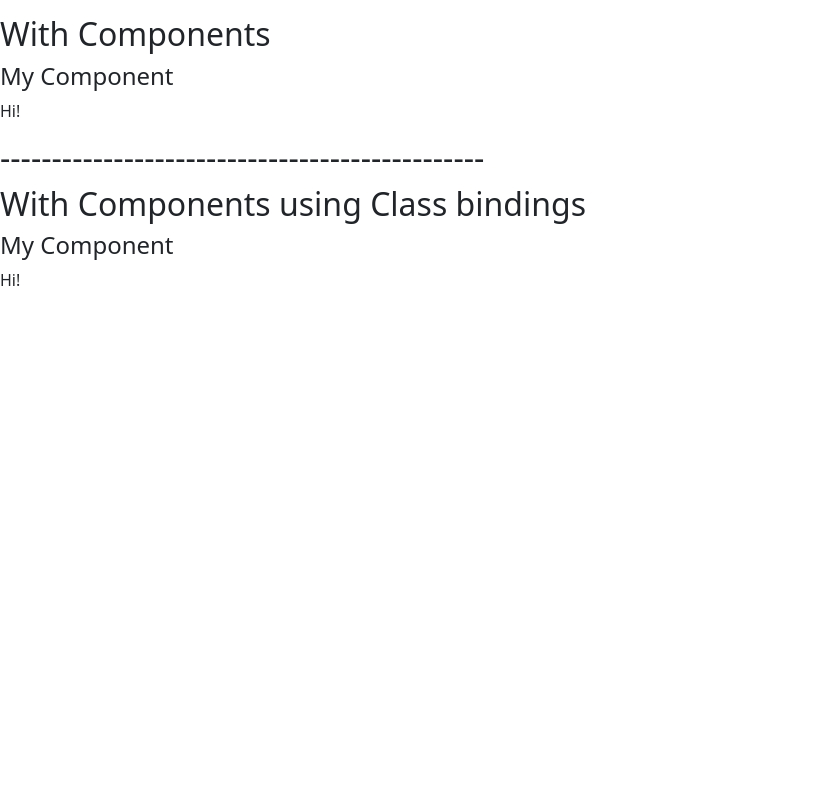
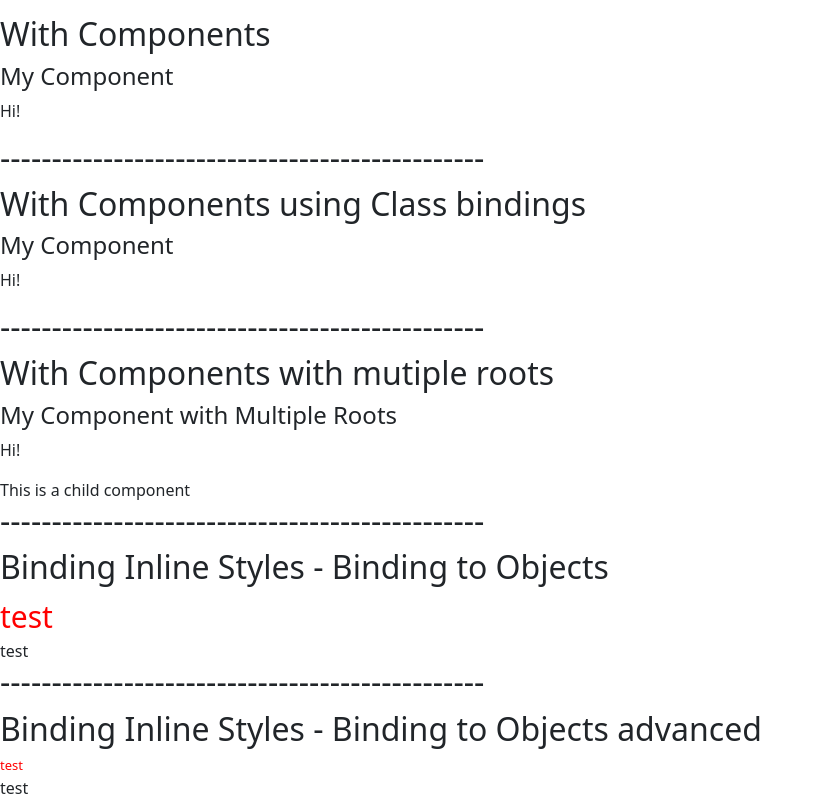
Before and after one commit to ljh9/VueExercises, a Vue app: page / in a window 1280 px wide. Shown: the part 3145-3945 px from the top of the page, without its empty margins (0-823 px from the left). Before the commit the page ends 3453 px from the top, so only its background shows below. Built offline with nearby package versions, Linux system fonts and the light colour scheme.

Commit message:
InlineStylesBindingToObjAdvanced.vue

```diff
--- a/src/views/ExerciseTest01.vue
+++ b/src/views/ExerciseTest01.vue
@@ -29,6 +29,9 @@ import BindingToArraysWithTernaryExpressions from './BindingToArraysWithTernaryE
 import BindingToArraysObjectSyntax from './BindingToArraysObjectSyntax.vue'
 import WithComponentsBasic from './WithComponentsBasic.vue'
 import WithComponentsClassBindings from './WithComponentsClassBindings.vue'
+import WithComponentsMultipleRoots from './WithComponentsMultipleRoots.vue'
+import InlineStylesBindingToObj from './InlineStylesBindingToObj.vue'
+import InlineStylesBindingToObjAdvanced from './InlineStylesBindingToObjAdvanced.vue'
 </script>
 
 <template>
@@ -116,7 +119,15 @@ import WithComponentsClassBindings from './WithComponentsClassBindings.vue'
         <h2>-----------------------------------------------</h2>
         <h2>With Components using Class bindings</h2>
         <WithComponentsClassBindings />
-
+        <h2>-----------------------------------------------</h2>
+        <h2>With Components with mutiple roots</h2>
+        <WithComponentsMultipleRoots />
+        <h2>-----------------------------------------------</h2>
+        <h2>Binding Inline Styles - Binding to Objects</h2>
+        <InlineStylesBindingToObj />
+        <h2>-----------------------------------------------</h2>
+        <h2>Binding Inline Styles - Binding to Objects advanced</h2>
+        <InlineStylesBindingToObjAdvanced />
 
 
     </div>
--- /dev/null
+++ b/src/views/InlineStylesBindingToObjAdvanced.vue
@@ -0,0 +1,18 @@
+<script>
+export default {
+    data() {
+        return {
+            styleObject: {
+                color: 'red',
+                fontSize: '13px'
+            }
+        }
+    }
+}
+</script>
+
+<template>
+    <div class="exercise">
+        <div :style="styleObject">test</div>test
+    </div>
+</template>
```
